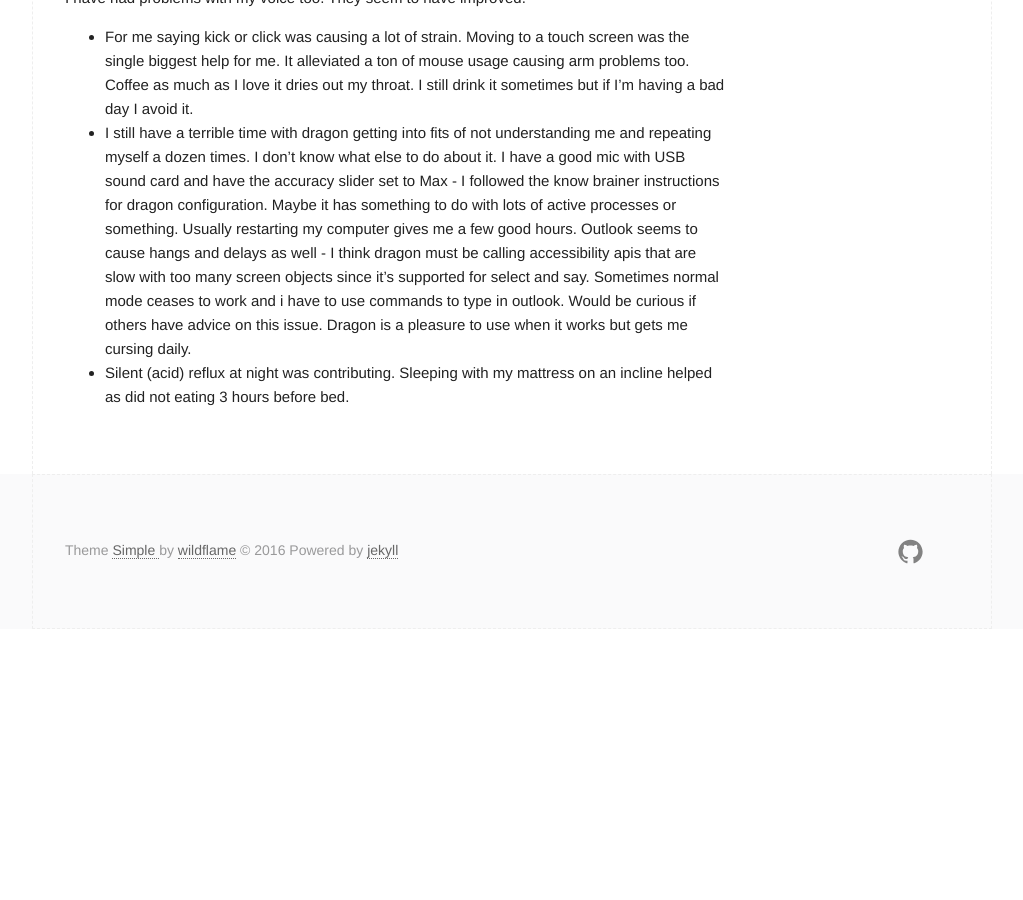
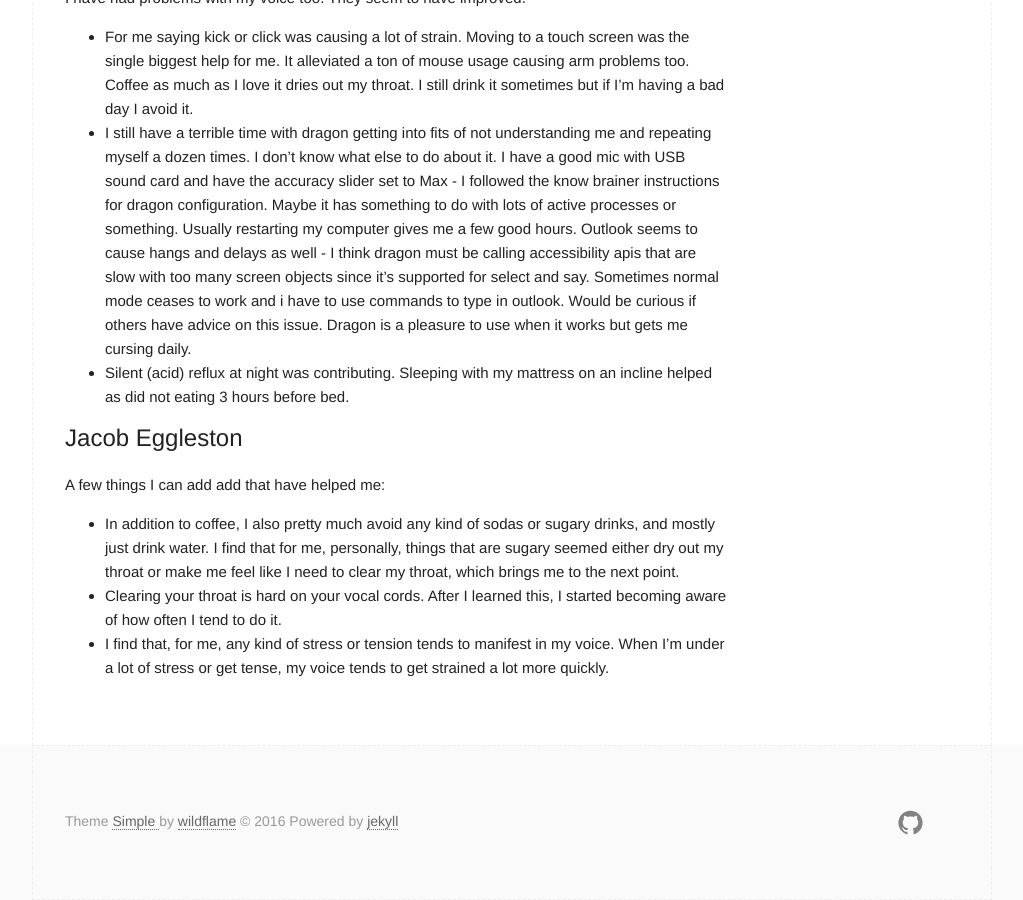
Before and after one commit to dictation-toolbox/dictation-toolbox.org, a Jekyll site: the page built from _pages/voice strain.md, in a window 1280 px wide and 900 px high, scrolled down 1432 px. Shown: the whole window, without its empty margins (128-1151 px from the left). Built offline with Jekyll 4.4.1, drawn with Linux system fonts in a browser that asks for light colours; before the commit the page ends 2061 px from its top, so only the background shows below that.

Commit message:
Voice strain update

```diff
--- a/_pages/voice strain.md
+++ b/_pages/voice strain.md
@@ -28,3 +28,10 @@ I have had problems with my voice too. They seem to have improved.
 Coffee as much as I love it dries out my throat. I still drink it sometimes but if I'm having a bad day I avoid it.
 * I still have a terrible time with dragon getting into fits of not understanding me and repeating myself a dozen times. I don't know what else to do about it. I have a good mic with USB sound card and have the accuracy slider set to Max - I followed the know brainer instructions for dragon configuration. Maybe it has something to do with lots of active processes or something. Usually restarting my computer gives me a few good hours. Outlook seems to cause hangs and delays as well - I think dragon must be calling accessibility apis that are slow with too many screen objects since it's supported for select and say. Sometimes normal mode ceases to work and i have to use commands to type in outlook. Would be curious if others have advice on this issue. Dragon is a pleasure to use when it works but gets me cursing daily.
 * Silent (acid) reflux at night was contributing. Sleeping with my mattress on an incline helped as did not eating 3 hours before bed.
+
+# Jacob Eggleston
+A few things I can add add that have helped me:
+
+* In addition to coffee, I also pretty much avoid any kind of sodas or sugary drinks, and mostly just drink water. I find that for me, personally, things that are sugary seemed either dry out my throat or make me feel like I need to clear my throat, which brings me to the next point.
+* Clearing your throat is hard on your vocal cords. After I learned this, I started becoming aware of how often I tend to do it.
+* I find that, for me, any kind of stress or tension tends to manifest in my voice. When I'm under a lot of stress or get tense, my voice tends to get strained a lot more quickly.
```
